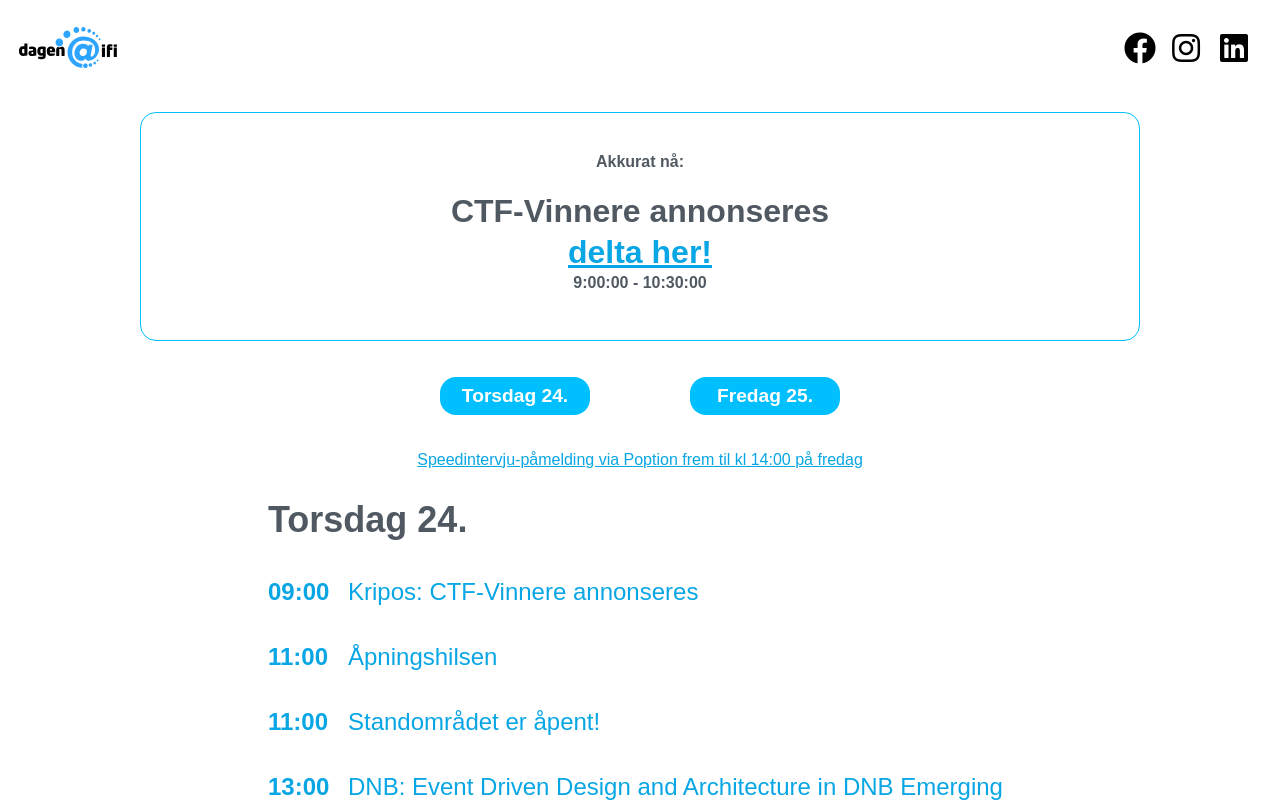
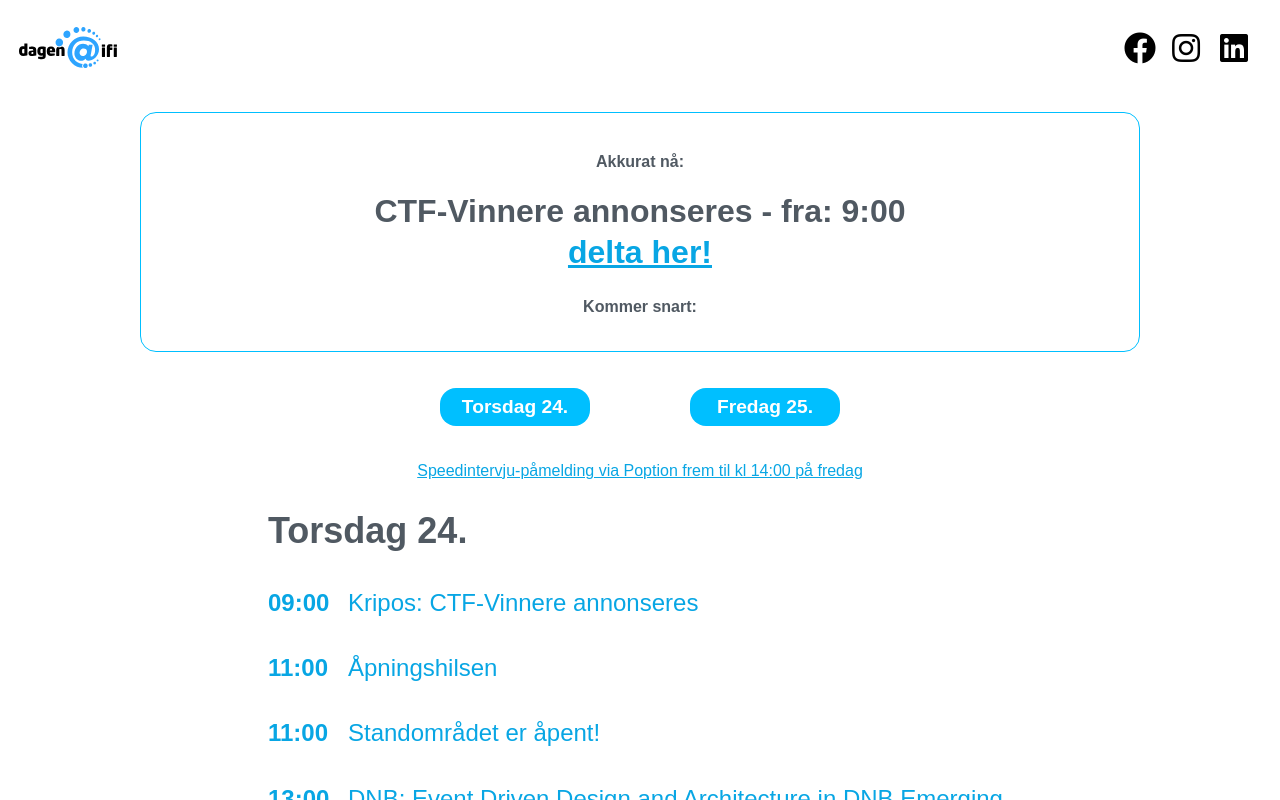
Before and after one commit to ifi-dagen/webpage, a React (Create React App) app: page /program in a window 1280 px wide. Built offline with nearby package versions, Linux system fonts and the light colour scheme.

Commit message:
Programstatus med både akkuratt nå og kommer snart visning samtidig

```diff
--- a/src/components/ProgramStatus.js
+++ b/src/components/ProgramStatus.js
@@ -8,9 +8,8 @@ class ProgramStatus extends Component {
   nextUpBuffer = 10*60*1000 //timeframe for nextEvent
   state = { date:'2020-09-02', currentEvent: [], nextEvent: [], dayEnded: false}
 
-  // TODO: remove seconds
   klokkeslett = (date) => {
-    return date.getHours()+":"+(date.getMinutes() < 10 ? ("0" + date.getMinutes()) : date.getMinutes())+":"+(date.getSeconds() < 10 ? ("0" + date.getSeconds()) : date.getSeconds())
+    return date.getHours()+":"+(date.getMinutes() < 10 ? ("0" + date.getMinutes()) : date.getMinutes())
   }
 
   dateString = (d) => {
@@ -92,7 +91,22 @@ class ProgramStatus extends Component {
     }
   }
 
+  eventer = (nextEventHappening, isCompact) => {
+    return (<div className={isCompact? "programstatus-compact-container": "programstatus-container"}>
+        {nextEventHappening.map((programindex, listeindex) => {
+          return(
+            <div className={isCompact? "programstatus-compact-tekstboks": "programstatus-tekstboks"} key={listeindex}>
+              <h4 id="tittel"><a className="programstatus-a" href={"/program/#"+program_info[programindex].id}>{program_info[programindex].tittel}</a>
+              {" - fra: "+this.klokkeslett(program_info[programindex].start)}</h4>
+              <h4 id="delta-link"> <a className="programstatus-a" href={program_info[programindex].link} target="_blank" rel="noopener noreferrer">delta her!</a></h4>
+            </div>
+          )
+        })}
+    </div>)
+  }
+
   render(){
+    console.log(this.state.currentEvent, this.state.nextEvent)
     let live = false;
     if(this.state.currentEvent.length === 0){
       if(this.state.nextEvent.length === 0){
@@ -109,36 +123,20 @@ class ProgramStatus extends Component {
     if(this.props.compact){
       return (
         <div className={live? "programstatus-bar compact-bar": "programstatus-bar compact-bar programstatus-snart"}>
-          <h1 id="status"> {live? "Akkurat nå:": "Kommer snart:"} </h1>
-          <div className="programstatus-compact-container">
-              {eventIndexes.map((programindex, listeindex) => {
-                return(
-                  <div className="programstatus-compact-tekstboks" key={listeindex}>
-                    <h4 id="tittel"><a className="programstatus-a" href={"/program/#"+program_info[programindex].id}>{program_info[programindex].tittel}</a>
-                    {!live && " - starter "+this.klokkeslett(program_info[programindex].start)}</h4>
-                    <h4 id="delta-link"> <a className="programstatus-a" href={program_info[programindex].link} target="_blank" rel="noopener noreferrer">delta her!</a></h4>
-                  </div>
-                )
-              })}
-          </div>
+          {this.state.currentEvent &&  <h1 id="status"> {"Akkurat nå:"} </h1>}
+          {this.state.currentEvent && this.eventer(this.state.currentEvent,true)}
+          {this.state.nextEvent.length !== 0 &&  <h1 id="status"> {"Kommer snart:"} </h1>}
+          {this.state.nextEvent && this.eventer(this.state.nextEvent,true)}
         </div>
       )
     }
 
     return (
       <div className={live? "programstatus-bar": "programstatus-bar programstatus-snart"}>
-        <h6 id="status"> {live? "Akkurat nå:": "Kommer snart:"} </h6>
-        <div className="programstatus-container">
-            {eventIndexes.map((programindex, listeindex) => {
-              return(
-                <div className="programstatus-tekstboks" key={listeindex}>
-                  <h1 id="tittel">{program_info[programindex].tittel}</h1>
-                  <h4 id="delta-link"><a className="programstatus-a" href={program_info[programindex].link} target="_blank"  rel="noopener noreferrer">delta her!</a></h4>
-                  <h4 id="tidspunk">{this.klokkeslett(program_info[programindex].start)} - {this.klokkeslett(program_info[programindex].slutt)}</h4>
-                </div>
-              )
-            })}
-        </div>
+        {this.state.currentEvent &&  <h1 id="status"> {"Akkurat nå:"} </h1>}
+        {this.state.currentEvent && this.eventer(this.state.currentEvent,false)}
+        {this.state.nextEvent &&  <h1 id="status"> {"Kommer snart:"} </h1>}
+        {this.state.nextEvent && this.eventer(this.state.nextEvent,false)}
       </div>
     )
   }
```
